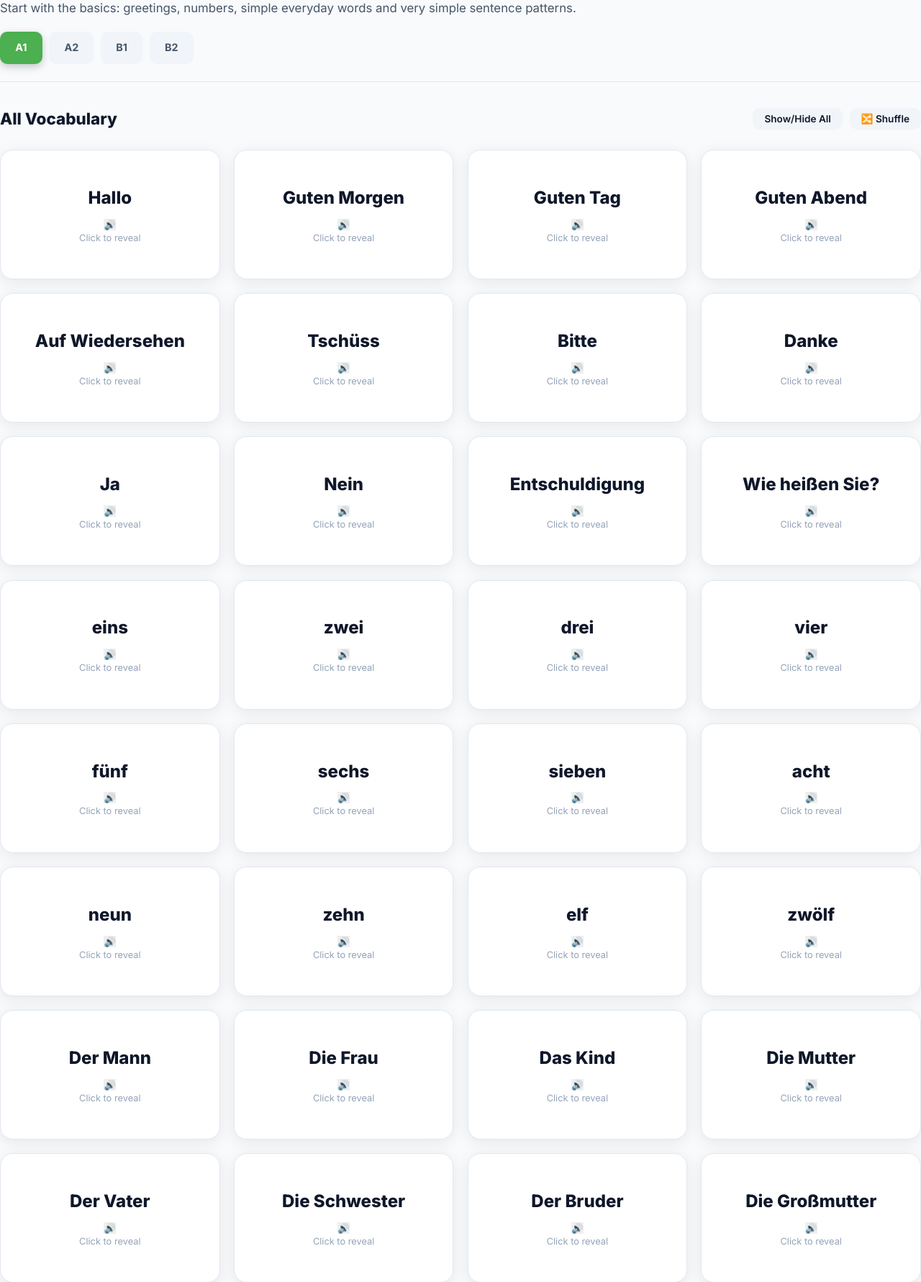
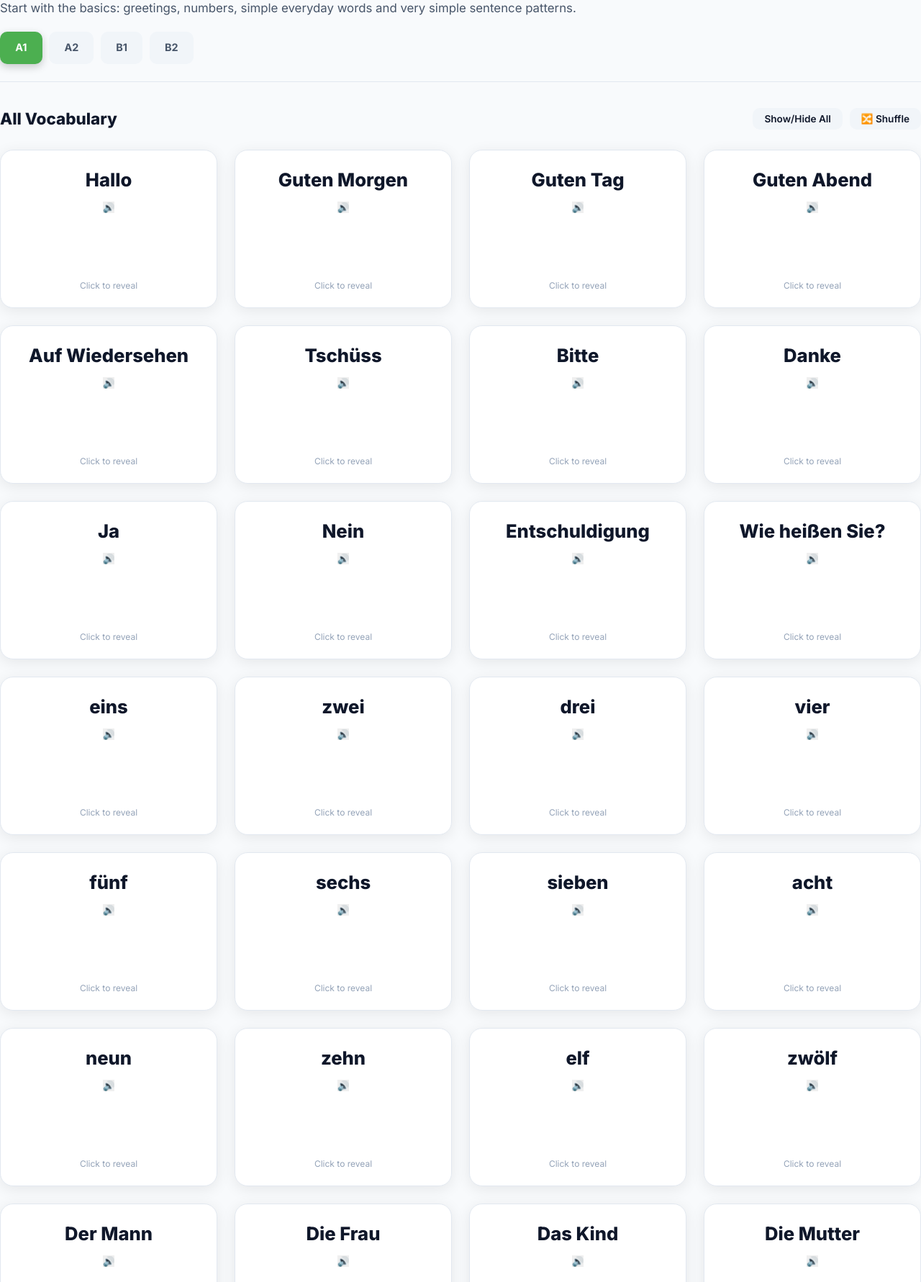
Before and after one commit to mann13072/german_l, a Flask app: page /vocab/a1 in a window 1280 px wide. Shown: the part 183-1964 px from the top of the page at 72% size. Run offline with Flask 3, Linux system fonts and the light colour scheme.

Commit message:
Improve vocab card layout to handle long text overflow

```diff
--- a/static/css/style.css
+++ b/static/css/style.css
@@ -314,10 +314,11 @@ input { font-family: inherit; outline: none; }
 .section-header h2 { font-size: 1.4rem; font-weight: 800; }
 .section-controls { display: flex; gap: 0.6rem; }
 .vocab-grid {
-    display: grid; grid-template-columns: repeat(auto-fill, minmax(260px, 1fr));
-    gap: 1.2rem; margin-bottom: 2.5rem;
+    display: grid; grid-template-columns: repeat(auto-fill, minmax(280px, 1fr));
+    gap: 1.5rem; margin-bottom: 2.5rem;
+    align-items: stretch;
 }
-.vocab-card { perspective: 1000px; cursor: pointer; height: 180px; }
+.vocab-card { perspective: 1000px; cursor: pointer; min-height: 220px; height: 100%; }
 .vocab-card-inner {
     width: 100%; height: 100%;
     transition: transform 0.6s cubic-bezier(0.4, 0, 0.2, 1);
@@ -329,27 +330,33 @@ input { font-family: inherit; outline: none; }
     backface-visibility: hidden; border-radius: 18px;
     display: flex; flex-direction: column;
     align-items: center; justify-content: center;
-    padding: 1.5rem; text-align: center;
+    padding: 1.2rem; text-align: center;
     box-shadow: var(--card-shadow); border: 1px solid var(--border-color);
+    overflow-y: auto; /* Allow scrolling for extremely long content */
+    scrollbar-width: none; /* Hide scrollbar for cleaner look */
 }
+.vocab-front::-webkit-scrollbar, .vocab-back::-webkit-scrollbar { display: none; }
+
 .vocab-front { background: var(--bg-secondary); }
-.vocab-de { font-size: 1.5rem; font-weight: 800; color: var(--text-primary); margin-bottom: 0.5rem; }
-.vocab-hint { font-size: 0.8rem; color: var(--text-muted); display: flex; align-items: center; gap: 0.3rem; }
+.vocab-de { font-size: 1.6rem; font-weight: 800; color: var(--text-primary); margin-bottom: 0.5rem; word-break: break-word; }
+.vocab-hint { font-size: 0.75rem; color: var(--text-muted); display: flex; align-items: center; gap: 0.3rem; margin-top: auto; }
+
 .vocab-back {
     background: var(--accent-gradient); color: #fff; transform: rotateY(180deg);
+    justify-content: flex-start; /* Start from top to fit more text */
 }
-.vocab-en { font-size: 1.4rem; font-weight: 800; }
-.vocab-example { margin-top: 1rem; font-size: 0.85rem; opacity: 0.95; line-height: 1.5; }
-.vocab-definition-area { margin-top: 0.5rem; width: 100%; }
-.vocab-ipa { font-size: 0.8rem; font-family: monospace; opacity: 0.8; margin-bottom: 0.2rem; }
-.vocab-official-def { font-size: 0.75rem; font-style: italic; opacity: 0.9; line-height: 1.3; border-top: 1px solid rgba(255,255,255,0.2); padding-top: 0.4rem; }
-.loading-dots { font-size: 1.2rem; letter-spacing: 0.2rem; animation: blink 1s infinite; }
-@keyframes blink { 0%, 100% { opacity: 0.3; } 50% { opacity: 1; } }
+.vocab-en { font-size: 1.3rem; font-weight: 800; margin-bottom: 0.4rem; word-break: break-word; }
+
+.vocab-definition-area { margin-top: 0.2rem; width: 100%; }
+.vocab-ipa { font-size: 0.75rem; font-family: monospace; opacity: 0.85; margin-bottom: 0.3rem; background: rgba(255,255,255,0.1); padding: 2px 6px; border-radius: 4px; display: inline-block; }
+.vocab-official-def { font-size: 0.7rem; font-style: italic; opacity: 0.95; line-height: 1.3; border-top: 1px solid rgba(255,255,255,0.2); padding-top: 0.5rem; margin-top: 0.3rem; text-align: left; }
+
+.vocab-example { margin-top: auto; font-size: 0.8rem; opacity: 0.95; line-height: 1.4; padding-top: 0.8rem; width: 100%; }
 .example-label {
+    font-weight: 800; display: inline; margin-right: 0.4rem;
+    font-size: 0.65rem; text-transform: uppercase; letter-spacing: 0.05em; opacity: 0.8;
+}
 
-    font-weight: 700; display: block; margin-bottom: 0.2rem;
-    font-size: 0.75rem; text-transform: uppercase; letter-spacing: 0.05em; opacity: 0.8;
-}
 
 /* ===== QUIZ ===== */
 .quiz-section {
```
